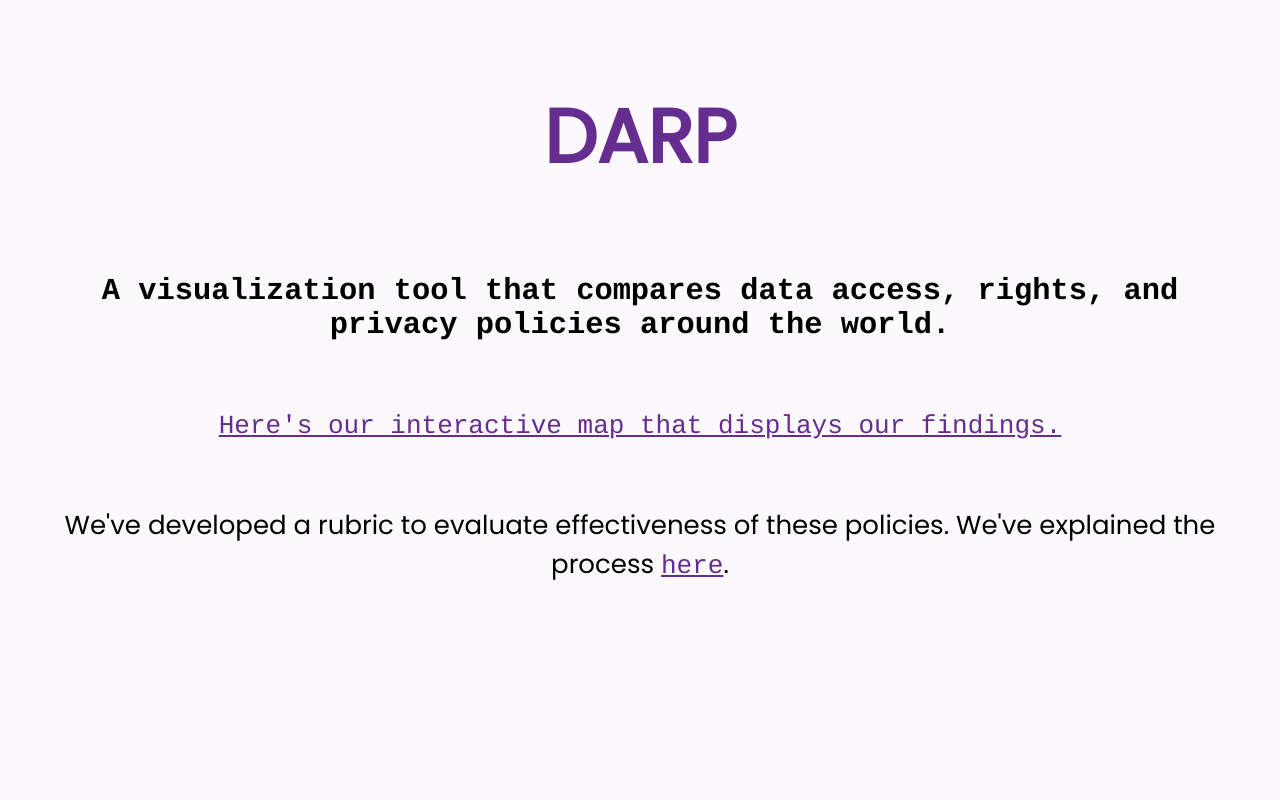
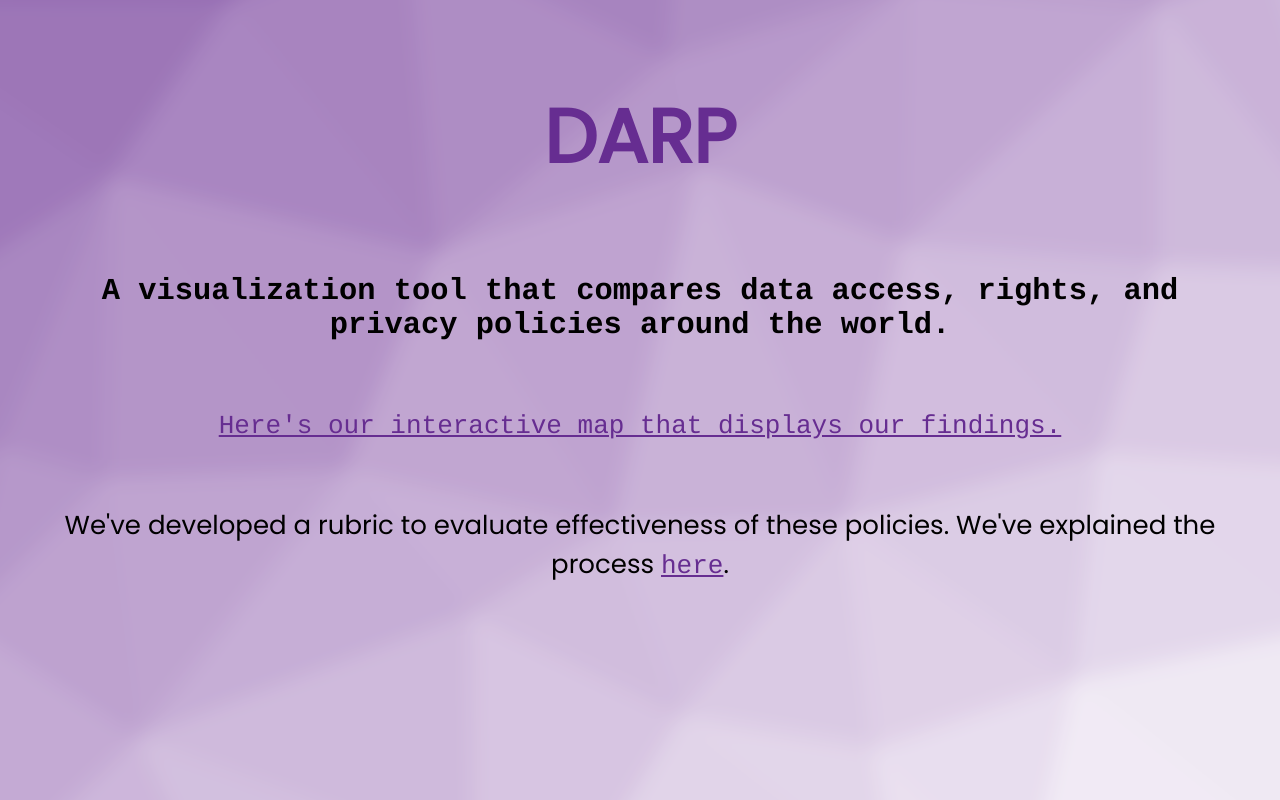
Before and after one commit to PoliticalComputerScience/darp, a React (Create React App) app: page / in a window 1280 px wide. Built offline with nearby package versions, Linux system fonts and the light colour scheme.

Commit message:
landing page background

```diff
--- a/src/App.css
+++ b/src/App.css
@@ -1,14 +1,43 @@
 /* Overall */
+html {
+  height: 100%;
+}
+
 body {
   background-color: #fbf9fc;
   font-family: 'Poppins', sans-serif;
+  height: 100%;
 }
 
 button {
   font-family: 'Poppins', sans-serif;
 }
 
+#root, #routerdiv {
+  height: 100%;
+}
+
+#background {
+  background-color: #fff;
+  background: url("./trianglify.svg");
+  background-size: cover;
+  background-repeat: no-repeat;
+  height: 130%;
+  width: 130%;
+  z-index: 0;
+  position: fixed;
+  filter: blur(10px);
+  margin: -15% -15%;
+  opacity: 0.8;
+}
+
+#content {
+  position: fixed;
+  z-index: 1;
+}
+
 .App {
+  height: 100%;
   text-align: center;
 }
 
--- a/src/DarpRouter.js
+++ b/src/DarpRouter.js
@@ -9,7 +9,7 @@ class DarpRouter extends Component {
     const baseUrl = process.env.NODE_ENV === 'production' ? process.env.PUBLIC_URL : '/';
     return (
       <Router basename={baseUrl}>
-        <div>
+        <div id="routerdiv">
           <Route exact path='/' component={Landing} />
           <Route path='/app' component={App} />
           <Route path='/details' component={Details} />
--- a/src/Landing.js
+++ b/src/Landing.js
@@ -6,6 +6,8 @@ class Landing extends Component {
 	render() {
 		return (
 			<div className="App">
+				<div id="background"> </div>
+				<div id="content">
 					<header className="header">
 						<h1 id="title">
 							DARP
@@ -27,6 +29,7 @@ class Landing extends Component {
 						</p>
 					</header>
 				</div>
+			</div>
 		);
 	}
 }
```
Also changed, not shown: src/trianglify.svg (added). Lines whose indentation alone changed are shown as unchanged.
